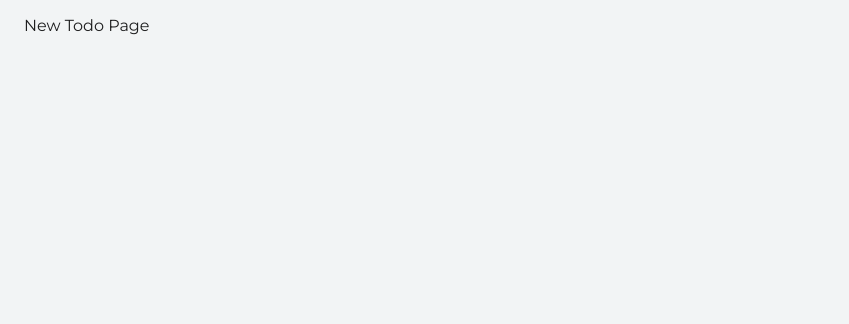
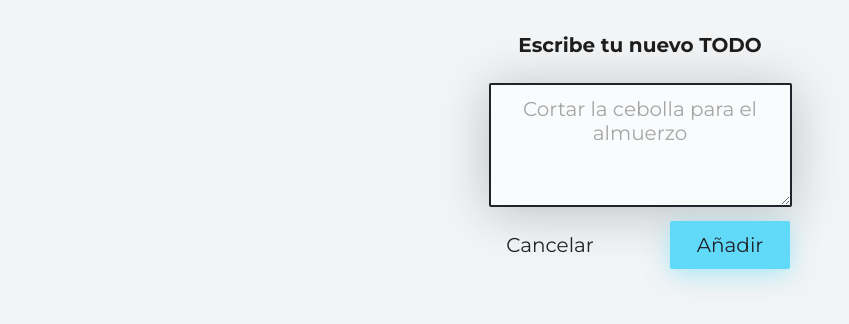
Before and after one commit to leoreyes07/curso-react-router-proyecto2, a React (Create React App) app: page /#/new in a window 1280 px wide. Shown: the top 324 px of the page, without its empty margins (0-849 px from the left). Built offline with nearby package versions, Linux system fonts and the light colour scheme.

Commit message:
fix(todos): connect NewTodoPage with useTodos and update TodoForm navigation

```diff
--- a/src/routes/home/HomePage.js
+++ b/src/routes/home/HomePage.js
@@ -8,13 +8,14 @@ import { TodoItem } from '../../ui/TodoItem';
 import { TodosError } from '../../ui/TodosError';
 import { TodosLoading } from '../../ui/TodosLoading';
 import { EmptyTodos } from '../../ui/EmptyTodos';
-import { TodoForm } from '../../ui/TodoForm';
 import { CreateTodoButton } from '../../ui/CreateTodoButton';
 import { Modal } from '../../ui/Modal';
 import { ChangeAlert } from '../../ui/ChangeAlert';
+import { useNavigate } from 'react-router-dom';
 
 function HomePage() {
   const { state, stateUpdaters } = useTodos();
+  const navigate = useNavigate();
 
   const {
     error,
@@ -22,13 +23,13 @@ function HomePage() {
     searchedTodos,
     totalTodos,
     completedTodos,
-    openModal,
+    //openModal,
     searchValue,
   } = state;
 
   const {
-    setOpenModal,
-    addTodo,
+    //setOpenModal,
+    //addTodo,
     completeTodo,
     deleteTodo,
     setSearchValue,
@@ -73,17 +74,18 @@ function HomePage() {
         )}
       </TodoList>
 
-      {!!openModal && (
+{/*       {!!openModal && (
         <Modal>
           <TodoForm
             addTodo={addTodo}
             setOpenModal={setOpenModal}
           />
         </Modal>
-      )}
+      )} */}
 
       <CreateTodoButton
-        setOpenModal={setOpenModal}
+      onClick={() => navigate('/new')}
+        //setOpenModal={setOpenModal}
       />
 
       <ChangeAlert
--- a/src/routes/new/NewTodoPage.js
+++ b/src/routes/new/NewTodoPage.js
@@ -1,10 +1,18 @@
 import React from "react";
-
+import { TodoForm } from '../../ui/TodoForm';
+import { useTodos } from '../useTodos';
 
 function NewTodoPage() {
-    return(
-        <p>New Todo Page</p>
-    );
+  const { stateUpdaters } = useTodos();
+  const { addTodo } = stateUpdaters;
+
+  return (
+    <TodoForm
+      label="Escribe tu nuevo TODO"
+      submitText="Añadir"
+      submitEvent={(text) => addTodo(text)}
+    />
+  );
 }
 
 export { NewTodoPage };
--- a/src/ui/CreateTodoButton/index.js
+++ b/src/ui/CreateTodoButton/index.js
@@ -2,14 +2,12 @@ import React from 'react';
 import './CreateTodoButton.css';
 
 function CreateTodoButton(props) {
-  const onClickButton = () => {
-    props.setOpenModal(prevState => !prevState);
-  };
+
 
   return (
     <button
       className="CreateTodoButton"
-      onClick={onClickButton}
+      onClick={props.onClick}
     >
       +
     </button>
--- a/src/ui/TodoForm/TodoForm.css
+++ b/src/ui/TodoForm/TodoForm.css
@@ -1,7 +1,8 @@
 form {
   width: 90%;
   max-width: 300px;
-  background-color: #fff;
+  /* background-color: #fff; */
+  margin: 0 auto;
   padding: 33px 40px;
   display: flex;
   justify-content: center;
--- a/src/ui/TodoForm/index.js
+++ b/src/ui/TodoForm/index.js
@@ -1,42 +1,44 @@
 import React from 'react';
+import { useNavigate } from 'react-router-dom';
 import './TodoForm.css';
 
-function TodoForm({ addTodo, setOpenModal }) {
+function TodoForm({ submitEvent, label, submitText }) {
   const [newTodoValue, setNewTodoValue] = React.useState('');
+  const navigate = useNavigate();
 
   const onChange = (event) => {
     setNewTodoValue(event.target.value);
   };
   const onCancel = () => {
-    setOpenModal(false);
+    navigate('/');
   };
   const onSubmit = (event) => {
     event.preventDefault();
-    addTodo(newTodoValue);
-    setOpenModal(false);
+    submitEvent(newTodoValue);
+    navigate('/');
   };
 
   return (
     <form onSubmit={onSubmit}>
-      <label>Escribe tu nuevo TODO</label>
+      <label>{label}</label>
       <textarea
         value={newTodoValue}
         onChange={onChange}
-        placeholder="Cortar la cebolla oara el almuerzo"
+        placeholder="Cortar la cebolla para el almuerzo"
       />
       <div className="TodoForm-buttonContainer">
         <button
           type="button"
           className="TodoForm-button TodoForm-button--cancel"
           onClick={onCancel}
-          >
+        >
           Cancelar
         </button>
         <button
           type="submit"
           className="TodoForm-button TodoForm-button--add"
         >
-          Añadir
+          {submitText}
         </button>
       </div>
     </form>
```
